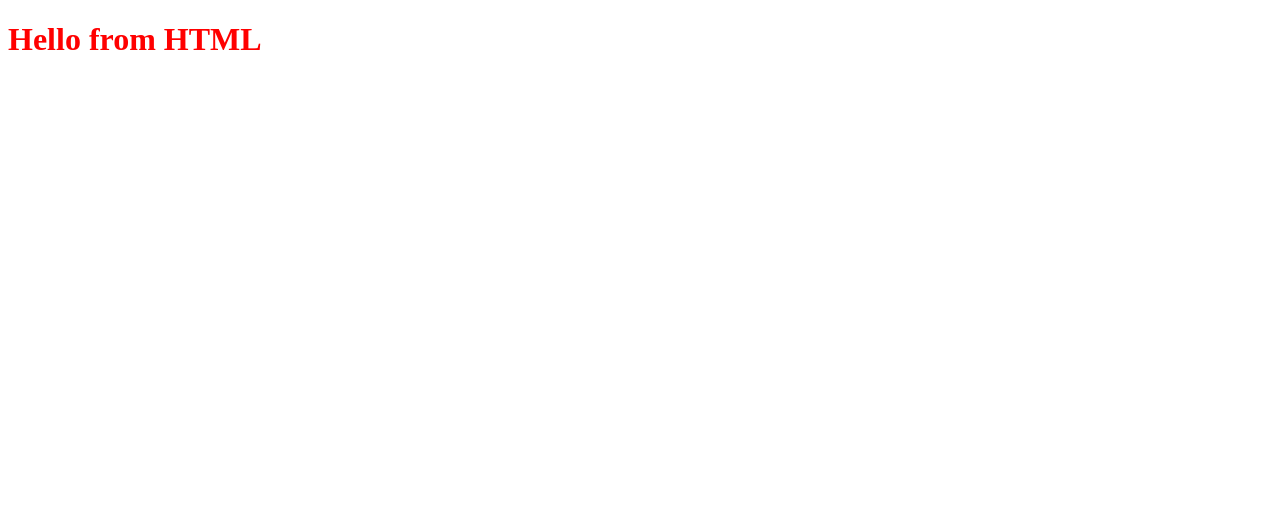
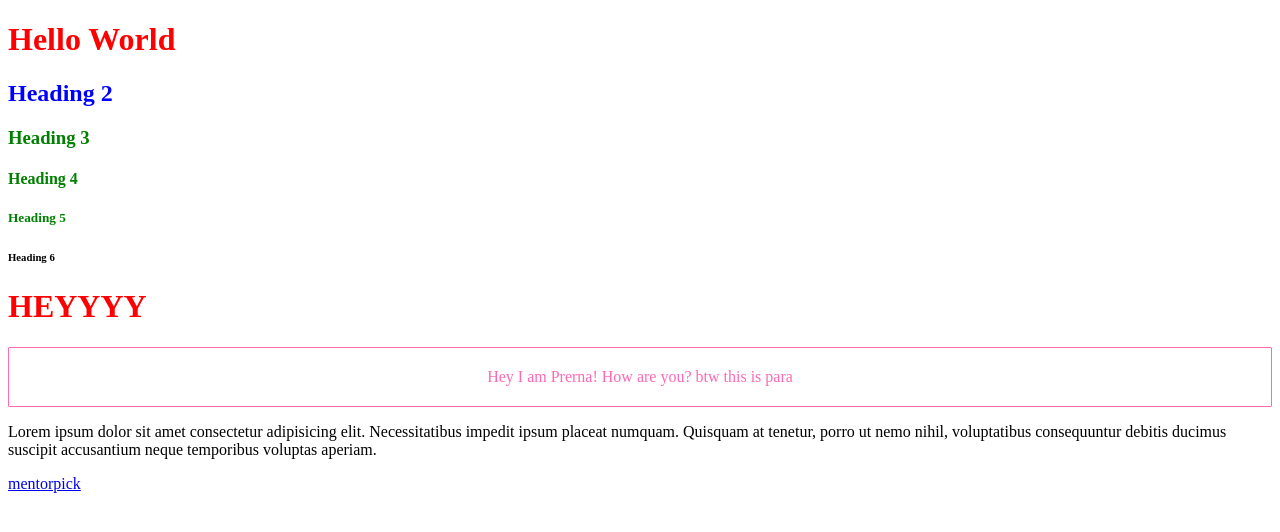
Before and after one commit to prerna-patil01/auto-suggest, a website: page Frontend/index.html in a window 1280 px wide. Drawn offline with Linux system fonts and the light colour scheme.

Commit message:
Edited frontend

```diff
--- a/Frontend/css/index.css
+++ b/Frontend/css/index.css
@@ -1,3 +1,18 @@
 h1{
     color : red;
 }
+#heading2{
+    color : blue;
+}
+.heading{
+    color :green;
+}
+.para{
+    color : hotpink;
+    border: 2px solid;
+    border-color: hotpink;
+    border-radius: 1px;
+    border-width: 1px;
+    padding: 20px;
+    text-align: center;
+}
--- a/Frontend/index.html
+++ b/Frontend/index.html
@@ -7,7 +7,16 @@
     <link rel = "stylesheet" href = "css/index.css">
 </head>
 <body>
-    <h1>Hello from HTML </h1>
+    <h1>Hello World </h1>
+    <h2 id = "heading2"> Heading 2</h2>
+    <h3 class = "heading">Heading 3</h3>
+    <h4 class = "heading">Heading 4</h4>
+    <h5 class = "heading">Heading 5</h5>
+    <h6 >Heading 6</h6>
+    <h1>HEYYYY</h1>
+    <p class = "para">Hey I am Prerna! How are you? btw this is para</p>
+    <p>Lorem ipsum dolor sit amet consectetur adipisicing elit. Necessitatibus impedit ipsum placeat numquam. Quisquam at tenetur, porro ut nemo nihil, voluptatibus consequuntur debitis ducimus suscipit accusantium neque temporibus voluptas aperiam.</p>
+    <a href = "https://mentorpick.com/">mentorpick</a>
     <script src = "js/index.js"></script>
 </body>
 </html>
```
